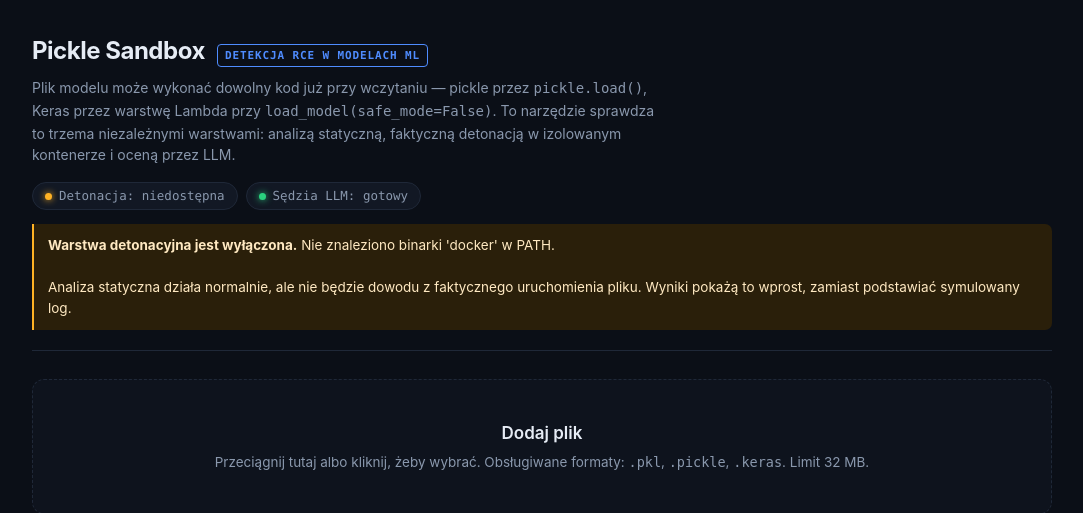
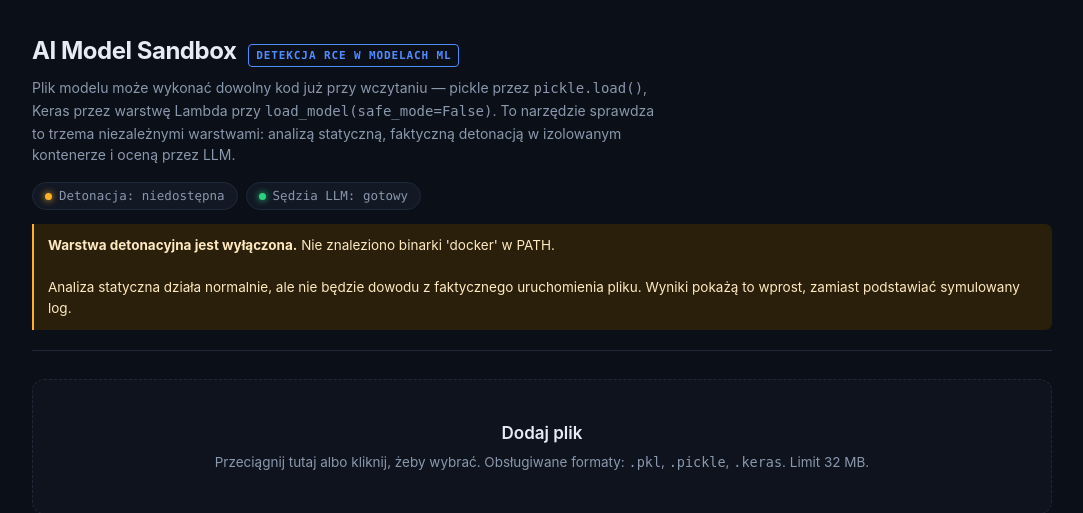
Before and after one commit to bartekmosionek12-bit/Sandbox, a Flask app: page / in a window 1280 px wide. Shown: the top 513 px of the page, without its empty margins (98-1181 px from the left). Run offline with Flask 3, Linux system fonts and the light colour scheme.

Commit message:
AI Model Sandbox: nowa nazwa + czytelny blad, gdy serwer nie odpowiada
Nazwa zmieniona na prosbe wlasciciela: narzedzie obsluguje pickle i keras,
a nazwa mowila tylko o pickle'u.

"Nie udalo sie wyslac pliku: TypeError: Failed to fetch" nie mowilo nic
uzytkownikowi. Taki blad znaczy, ze przegladarka nie dostala ZADNEJ odpowiedzi,
czyli prawie zawsze: proces dashboardu nie dziala albo nie odpowiada. Komunikat
mowi to teraz wprost i podaje komende do podniesienia serwera.

"docker info" dostaje limit 6 s zamiast 15 s. To wywolanie stoi na drodze
zadania HTTP (strona glowna pyta o stan Dockera), a gdy Docker Desktop sie
restartuje, potrafi wisiec — przy serwerze bez threaded=True wisiala razem
z nim takze wysylka pliku, co w przegladarce konczylo sie wlasnie "Failed to
fetch" po kilku sekundach.

56 testow przechodzi.

Co-Authored-By: Claude Opus 5 <noreply@anthropic.com>
Claude-Session: https://claude.ai/code/session_01Gfzx88435isPknNRQbH71g

```diff
--- a/app/templates/index.html
+++ b/app/templates/index.html
@@ -3,7 +3,7 @@
 <head>
 <meta charset="utf-8">
 <meta name="viewport" content="width=device-width, initial-scale=1">
-<title>Pickle Sandbox</title>
+<title>AI Model Sandbox</title>
 <style>
   :root {
     --bg: #0b0f17;
@@ -159,7 +159,7 @@
 
   <header>
     <div class="title">
-      <h1>Pickle Sandbox</h1>
+      <h1>AI Model Sandbox</h1>
       <span class="tag">Detekcja RCE w modelach ML</span>
     </div>
     <p class="sub">
@@ -301,7 +301,15 @@ async function upload(file) {
     res = await fetch("/api/analyze", { method: "POST", body });
     data = await res.json();
   } catch (err) {
-    return fail("Nie udało się wysłać pliku: " + err);
+    // "TypeError: Failed to fetch" znaczy, ze przegladarka w ogole nie
+    // dostala odpowiedzi — praktycznie zawsze dlatego, ze proces serwera nie
+    // dziala (zostal zamkniety albo ubity). Samo "Failed to fetch" nie mowi
+    // tego uzytkownikowi, a to jedyna rzecz, ktora musi w tej sytuacji
+    // zrobic, wiec piszemy to wprost.
+    return fail("Serwer nie odpowiedział. Najczęściej znaczy to, że proces "
+      + "dashboardu już nie działa — sprawdź okno, w którym go uruchomiłeś, "
+      + "i podnieś go ponownie: $env:PORT=\"5050\"; python -m app.server "
+      + "(szczegóły: " + err + ")");
   }
   if (!res.ok) return fail(data.error || "Błąd wysyłania.");
 
--- a/sandbox_rce/__init__.py
+++ b/sandbox_rce/__init__.py
@@ -1,3 +1,3 @@
-"""Pickle Sandbox — warstwy detekcji RCE w plikach modeli ML."""
+"""AI Model Sandbox — warstwy detekcji RCE w plikach modeli ML."""
 
 __version__ = "0.1.0"
--- a/sandbox_rce/sandbox.py
+++ b/sandbox_rce/sandbox.py
@@ -87,7 +87,11 @@ def docker_status() -> tuple[bool, str]:
             ["docker", "info", "--format", "{{.ServerVersion}}"],
             capture_output=True,
             text=True,
-            timeout=15,
+            # Krotki limit celowo. To wywolanie stoi na drodze zadania HTTP
+            # (dashboard pyta o stan Dockera przy wejsciu na strone), a gdy
+            # Docker Desktop sie restartuje, "docker info" potrafi wisiec.
+            # Przy dlugim limicie strona i upload czekaly razem z nim.
+            timeout=6,
         )
     except subprocess.TimeoutExpired:
         return False, "Polecenie 'docker info' przekroczyło limit czasu."
```
